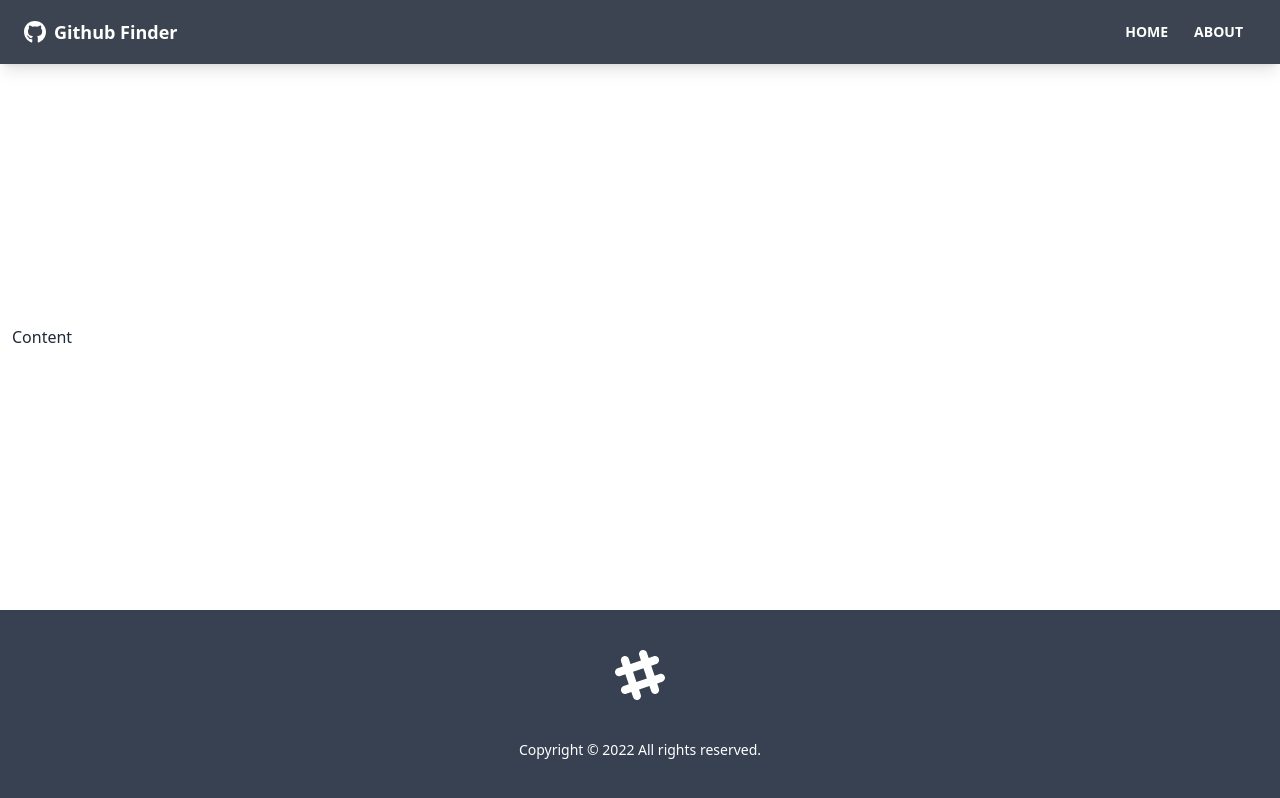
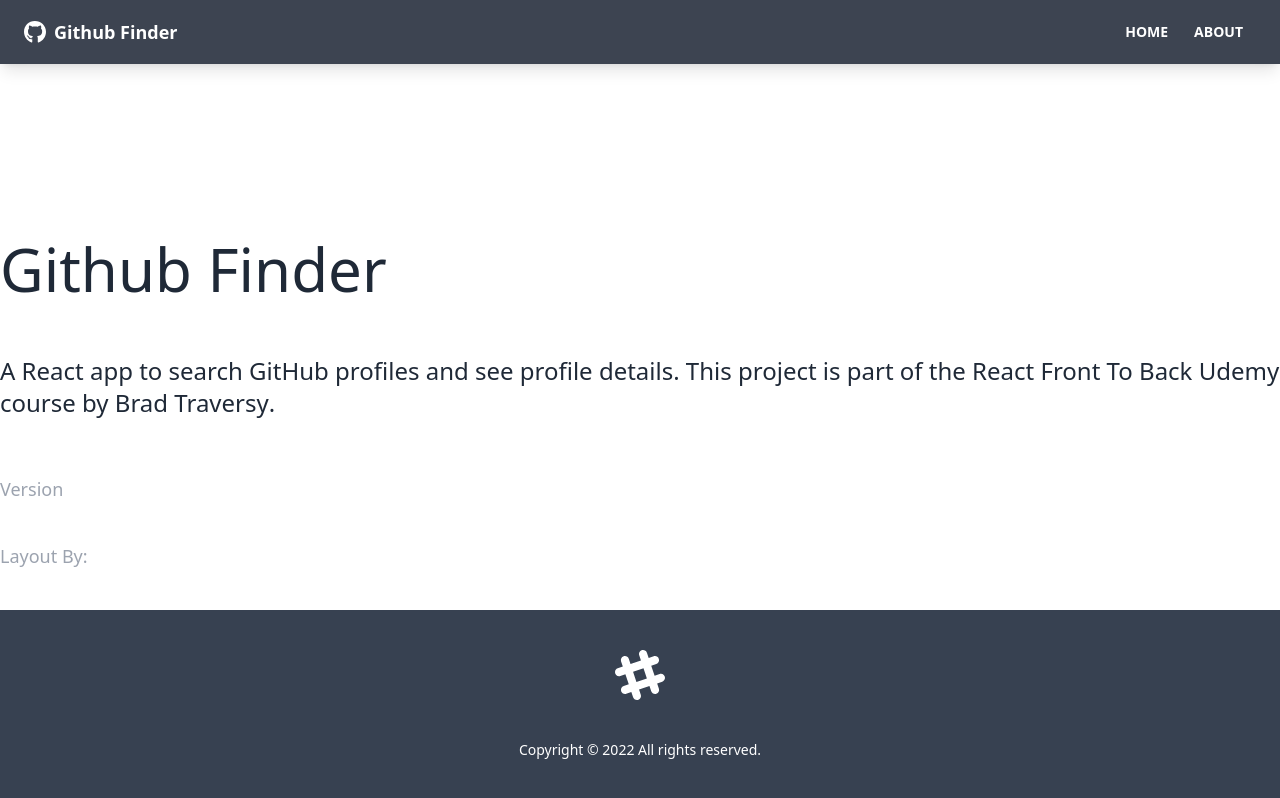
Before and after one commit to aindriu80/github-finder, a React (Create React App) app: page /about in a window 1280 px wide. Built offline with nearby package versions, Linux system fonts and the light colour scheme.

Commit message:
Adding Pages and Routes

```diff
--- a/src/App.js
+++ b/src/App.js
@@ -1,12 +1,21 @@
-import { BrowserRouter as Router, Route } from 'react-router-dom'
+import { BrowserRouter as Router, Route, Routes } from 'react-router-dom'
 import Navbar from './components/layout/Navbar'
 import Footer from './components/layout/Footer'
+import Home from './components/pages/Home'
+import About from './components/pages/About'
+import NotFound from './components/pages/NotFound'
 function App() {
   return (
     <Router>
       <div className="flex flex-col justify-between h-screen">
         <Navbar />
-        <main className="container mx-auto px-3 pb-12">Content</main>
+        <main className="container mx-auto px-3 pb-12"></main>
+        <Routes>
+          <Route path="/" element={<Home />}></Route>
+          <Route path="/about" element={<About />}></Route>
+          <Route path="/notfound" element={<NotFound />}></Route>
+          <Route path="/*" element={<NotFound />}></Route>
+        </Routes>
         <Footer />
       </div>
     </Router>
--- /dev/null
+++ b/src/components/pages/About.jsx
@@ -0,0 +1,31 @@
+function About() {
+  return (
+    <>
+      <h1 className="text-6xl mb-4">Github Finder</h1>
+      <p className="mb-4 text-2xl font-light">
+        A React app to search GitHub profiles and see profile details. This
+        project is part of the
+        <a href="https://www.udemy.com/course/modern-react-front-to-back/">
+          {' '}
+          React Front To Back
+        </a>{' '}
+        Udemy course by
+        <strong>
+          <a href="https://traversymedia.com"> Brad Traversy</a>
+        </strong>
+        .
+      </p>
+      <p className="text-lg text-gray-400">
+        Version <span className="text-white">1.0.0</span>
+      </p>
+      <p className="text-lg text-gray-400">
+        Layout By:
+        <a className="text-white" href="https://twitter.com/hassibmoddasser">
+          Hassib Moddasser
+        </a>
+      </p>
+    </>
+  )
+}
+
+export default About
--- /dev/null
+++ b/src/components/pages/Home.jsx
@@ -0,0 +1,9 @@
+function Home() {
+  return (
+    <div>
+      <h1 className="text-6xl">Welcome</h1>
+    </div>
+  )
+}
+
+export default Home
--- /dev/null
+++ b/src/components/pages/NotFound.jsx
@@ -0,0 +1,20 @@
+import { FaHome } from 'react-icons/fa'
+import { Link } from 'react-router-dom'
+function NotFound() {
+  return (
+    <div className="hero">
+      <div className="text-center hero-content">
+        <div className="max-w-lg">
+          <h1 className="text-8xl font-bold mb-8">Ooooopppps!!!</h1>
+          <p className="text-5xl mb-8">404 - Page not found!</p>
+          <Link to="/" className="btn btn-primary btn-lg">
+            <FaHome className="mr-2" />
+            Back to Home
+          </Link>
+        </div>
+      </div>
+    </div>
+  )
+}
+
+export default NotFound
```
